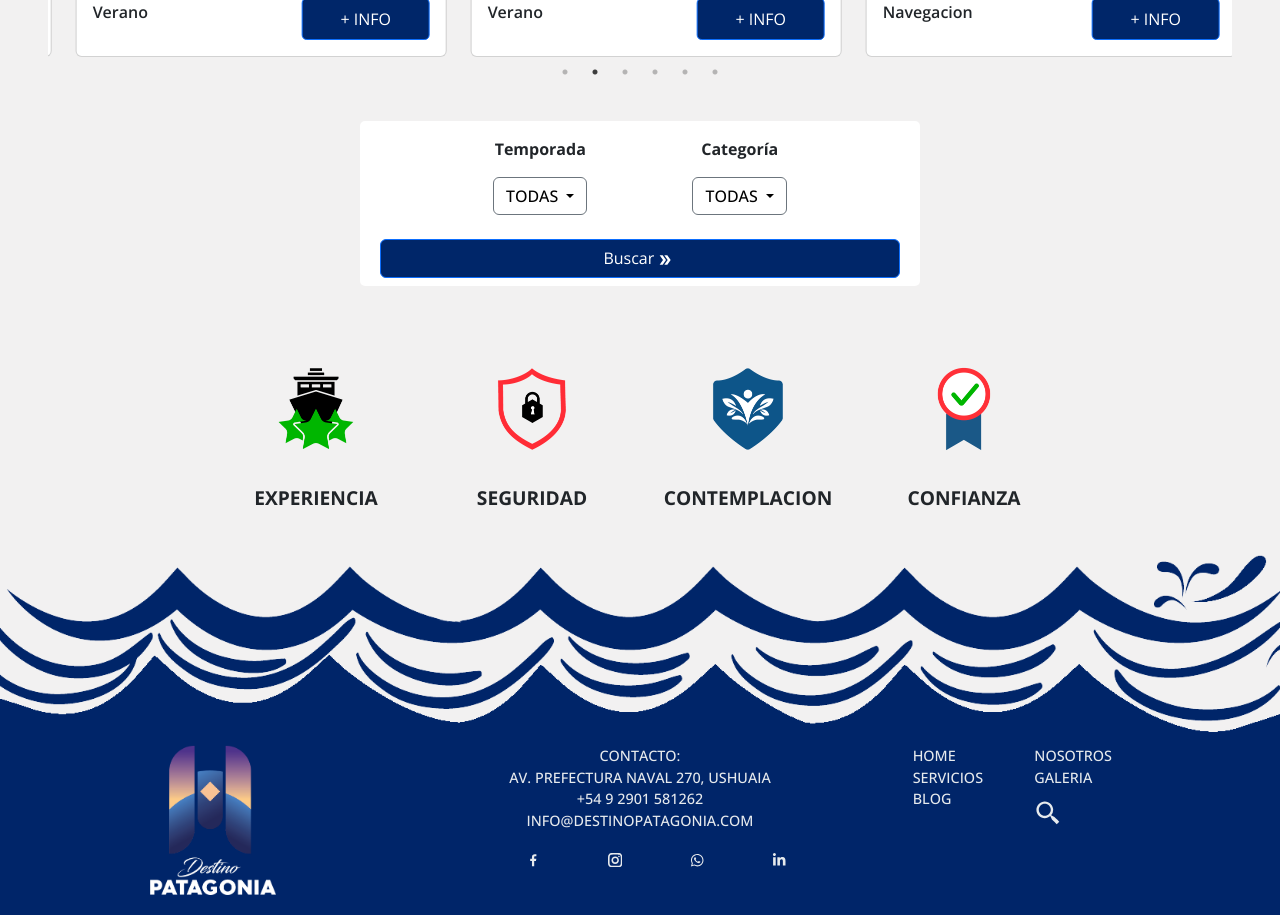
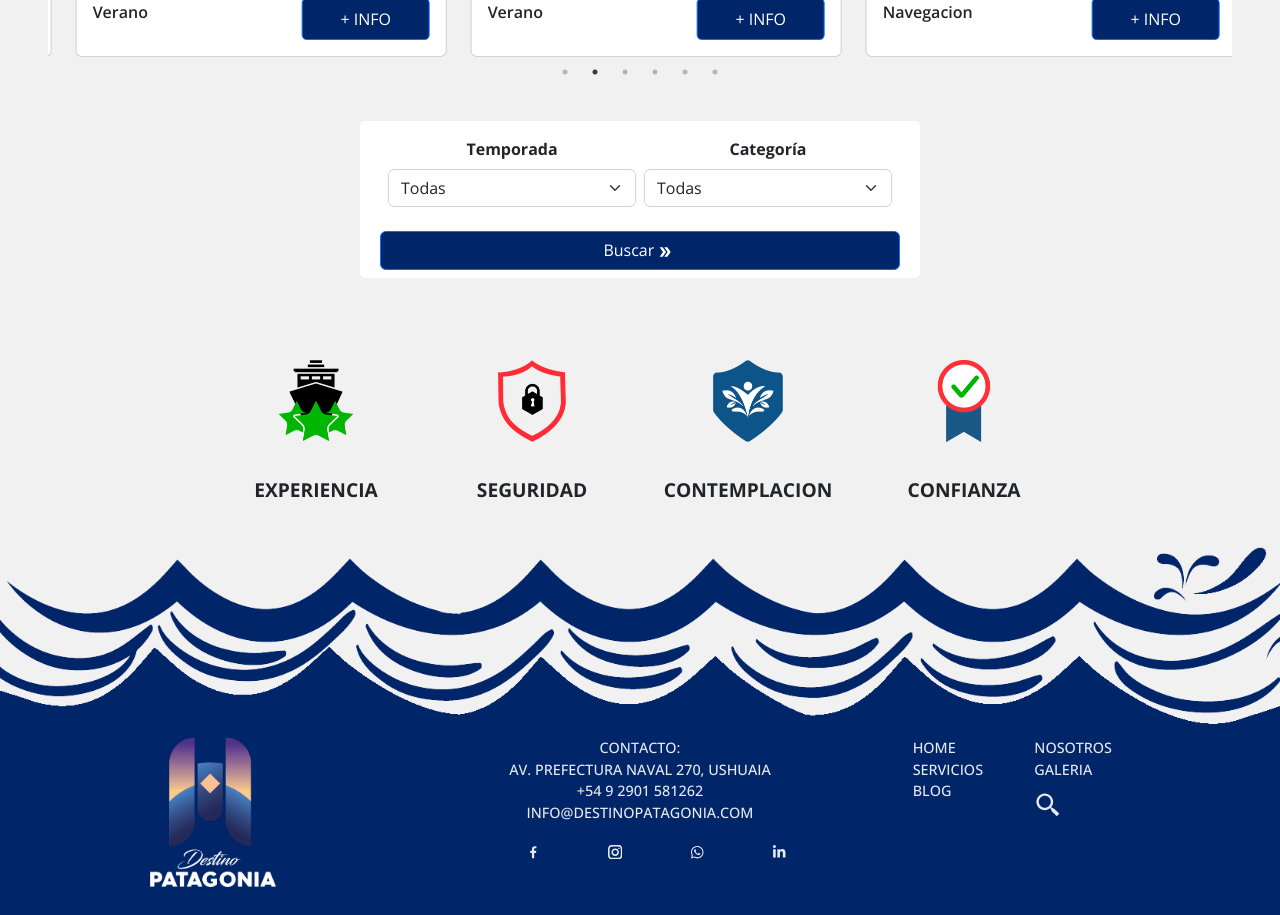
Before and after one commit to Florsala/DestinoP, a React (Create React App) app: page /servicios in a window 1280 px wide. Shown: the part 1540-2455 px from the top of the page. Built offline with nearby package versions, Linux system fonts and the light colour scheme; a web font is replaced by a local one.

Commit message:
changes in search section

```diff
--- a/src/components/Servicios.jsx
+++ b/src/components/Servicios.jsx
@@ -1,8 +1,8 @@
 import React, { useEffect, useState } from "react";
 import "../styles/Servicios.css";
 import dataTours from "../data/dataTours";
-import { MdDoubleArrow } from 'react-icons/md';
-
+import { MdDoubleArrow } from "react-icons/md";
+import Form from "react-bootstrap/Form";
 
 import Button from "react-bootstrap/Button";
 import { Container, Dropdown, Spinner } from "react-bootstrap";
@@ -94,53 +94,33 @@ const Servicios = () => {
             display: "flex",
             justifyContent: "space-evenly",
             padding: "1rem",
+            gap: "0.5rem",
           }}
         >
-          <Dropdown>
-            <p style={{ fontWeight: "700" }}>Temporada</p>
-            <Dropdown.Toggle
-              className="text-uppercase dropdw-svs"
-              variant="outline-secondary"
-              size="md"
-              id="dropdown-basic"
-            >
-              todas{" "}
-            </Dropdown.Toggle>
+          <Form.Group style={{width: '50%'}}>
+            <Form.Label style={{ fontWeight: "700" }}>Temporada</Form.Label>
+            <Form.Select size="md" aria-label="Default select example">
+              <option>Todas</option>
+              <option value="1">Verano</option>
+              <option value="2">Invierno</option>
+              <option value="3">Todo el año</option>
+            </Form.Select>
+          </Form.Group>
+          <Form.Group style={{width: '50%'}}>
+            <Form.Label style={{ fontWeight: "700" }}>Categoría</Form.Label>
 
-            <Dropdown.Menu className="text-uppercase ">
-              <Dropdown.Item href="#/action-1">Verano</Dropdown.Item>
-              <Dropdown.Item href="#/action-2">Invierno</Dropdown.Item>
-              <Dropdown.Item href="#/action-3">Todo el año</Dropdown.Item>
-            </Dropdown.Menu>
-          </Dropdown>
-
-          <Dropdown>
-            <p style={{ fontWeight: "700" }}>Categoría</p>
-            <Dropdown.Toggle
-              className="text-uppercase dropdw-svs"
-              variant="outline-secondary"
-              size="md"
-              id="dropdown-basic"
-            >
-              todas{" "}
-            </Dropdown.Toggle>
-
-            <Dropdown.Menu className="text-uppercase">
-              <Dropdown.Item href="#/action-1">Verano</Dropdown.Item>
-              <Dropdown.Item href="#/action-2">Invierno</Dropdown.Item>
-              <Dropdown.Item href="#/action-3">Todo el año</Dropdown.Item>
-            </Dropdown.Menu>
-          </Dropdown>
-
+            <Form.Select size="md" aria-label="Default select example">
+              <option>Todas</option>
+              <option value="1">Trekking</option>
+              <option value="2">Navegación</option>
+              <option value="3">Aventura</option>
+            </Form.Select>
+          </Form.Group>
         </div>
 
-        <Button
-        className="btn-search"
-          size="md"
-
-        >
+        <Button className="btn-search" size="md">
           Buscar
-          <MdDoubleArrow style={{margin: '0.2rem'}}/>
+          <MdDoubleArrow style={{ margin: "0.2rem" }} />
         </Button>
       </div>
     </div>
```
